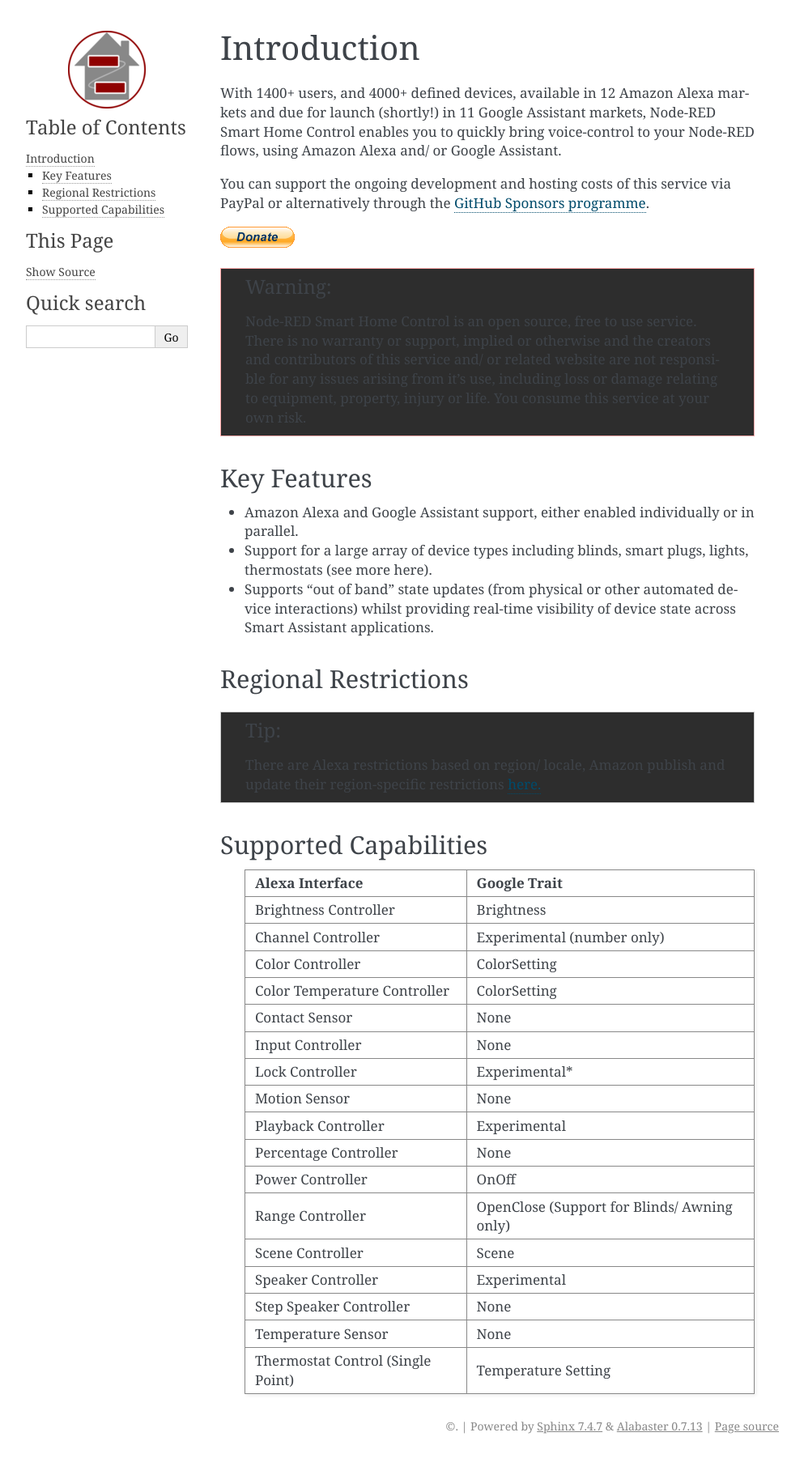
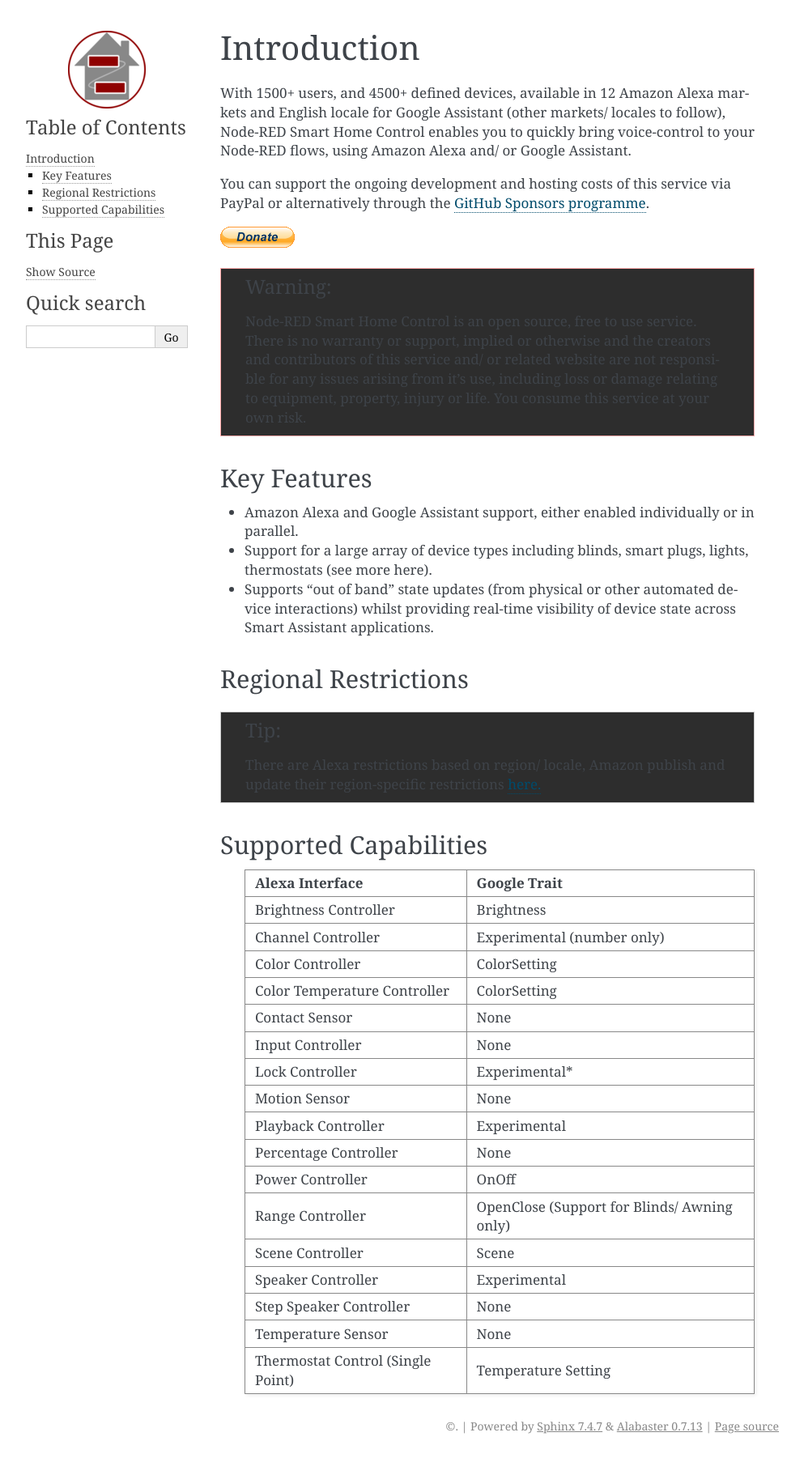
Before and after one commit to hardillb/node-red-alexa-home-skill-web, a Sphinx documentation site: the page built from docs/index.rst, in a window 1280 px wide. Shown: the whole page at 81% size, without its empty margins (148-1141 px from the left). Built offline with Sphinx 7.4.7, drawn with Linux system fonts in a browser that asks for light colours.

Commit message:
Update to reflect Google Home launch in EN locale

```diff
--- a/docs/getting-started.rst
+++ b/docs/getting-started.rst
@@ -36,9 +36,7 @@
 
 Link your Google Account
 ***************
-.. warning:: You currently have to request extension of the service to your Google account. Please contact `node-red@cb-net.co.uk <mailto:node-red@cb-net.co.uk>`_ for access.
-
-Once granted access you may need to browse to https://console.actions.google.com/u/0/project/node-red-208520/simulatorcreate?isDeepLink to accept Google Terms and Conditions to use the service.
+.. warning:: If your locale is **not** English you currently have to request extension of the service to your Google account. Please contact `node-red@cb-net.co.uk <mailto:node-red@cb-net.co.uk>`_ for access. Once granted access you may need to browse to https://console.actions.google.com/u/0/project/node-red-208520/simulatorcreate?isDeepLink to accept Google Terms and Conditions to use the service.
 
 To link your Google account:
 
@@ -58,7 +56,7 @@
 .. image:: _static/images/works-wih-google.png
     :alt: Add a "works with Google device"
 
-5. Select "[test] Node-RED Smart Home Control" and complete the account linking process
+5. For English locale users select "Node-RED Smart Home Control" otherwise, for non-English locale users, select "[test] Node-RED Smart Home Control" and complete the account linking process
 
 .. image:: _static/images/account-linking-google.png
     :alt: Screenshot of Google Account Linking process
--- a/docs/index.rst
+++ b/docs/index.rst
@@ -13,7 +13,7 @@
 **********
 Introduction
 **********
-With 1400+ users, and 4000+ defined devices, available in 12 Amazon Alexa markets and due for launch (shortly!) in 11 Google Assistant markets, Node-RED Smart Home Control enables you to quickly bring voice-control to your Node-RED flows, using Amazon Alexa and/ or Google Assistant.
+With 1500+ users, and 4500+ defined devices, available in 12 Amazon Alexa markets and English locale for Google Assistant (other markets/ locales to follow), Node-RED Smart Home Control enables you to quickly bring voice-control to your Node-RED flows, using Amazon Alexa and/ or Google Assistant.
 
 You can support the ongoing development and hosting costs of this service via PayPal or alternatively through the `GitHub Sponsors programme <https://github.com/coldfire84>`_.
 
--- a/src/interfaces/views/pages/about.ejs
+++ b/src/interfaces/views/pages/about.ejs
@@ -1,7 +1,7 @@
 <%- include('../fragments/header'); -%>
   <div class="container main-content">
     <h1>About this Service</h1>
-    <p>With 1000+ users, and 3000+ defined devices, available in 12 Amazon Alexa markets and due for launch (shortly!) in 11 Google Assistant markets, this web service enables you to quickly bring voice-control to your Node-RED flows. </p>
+    <p>With 1500+ users, and 4500+ defined devices, available in 12 Amazon Alexa markets and English locales for Google Home/ Google Assistant (more markets to follow!),  this web service enables you to quickly bring voice-control to your Node-RED flows. </p>
     <p>The service supports "out of band" state updates (from physical or other automated device interactions) whilst providing real-time visibility of device state across Smart Assistant applications.</p>
     <br>
     <p>You can support the ongoing development and hosting costs of this service via PayPal: <a href="https://www.paypal.com/cgi-bin/webscr?cmd=_donations&business=A2F2KF4GKKXT6&currency_code=GBP&source=url">
--- a/src/interfaces/views/pages/index.ejs
+++ b/src/interfaces/views/pages/index.ejs
@@ -10,7 +10,7 @@
     <h1 class="notranslate"><%= brand %></h1>
     <p>Welcome to the registration point for <%= brand %> - this service works with both Amazon Alexa and Google Assistant/ Google Home.</p>
 
-    <p>With 1000+ users, and 3000+ defined devices, available in 12 Amazon Alexa markets and due for launch (shortly!) in 11 Google Assistant markets, this web service enables you to quickly bring voice-control to your Node-RED flows. </p>
+    <p>With 1500+ users, and 4500+ defined devices, available in 12 Amazon Alexa markets and English locales for Google Home/ Google Assistant (more markets to follow!),  this web service enables you to quickly bring voice-control to your Node-RED flows. </p>
     <p>The service supports "out of band" state updates (from physical or other automated device interactions) whilst providing real-time visibility of device state across Smart Assistant applications.</p>
 
     <p>You can support the ongoing development and hosting costs of this service via PayPal: <a href="https://www.paypal.com/cgi-bin/webscr?cmd=_donations&business=A2F2KF4GKKXT6&currency_code=GBP&source=url">
```
